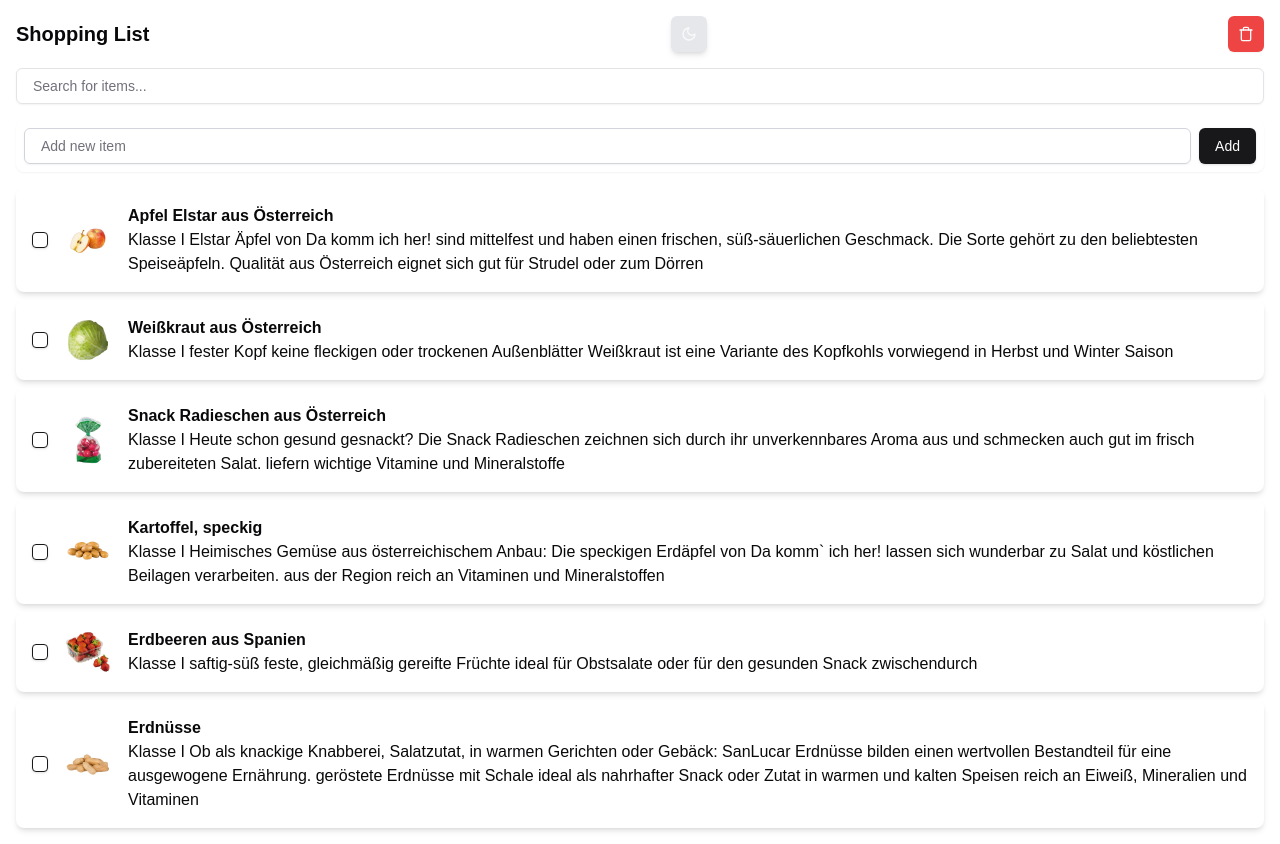
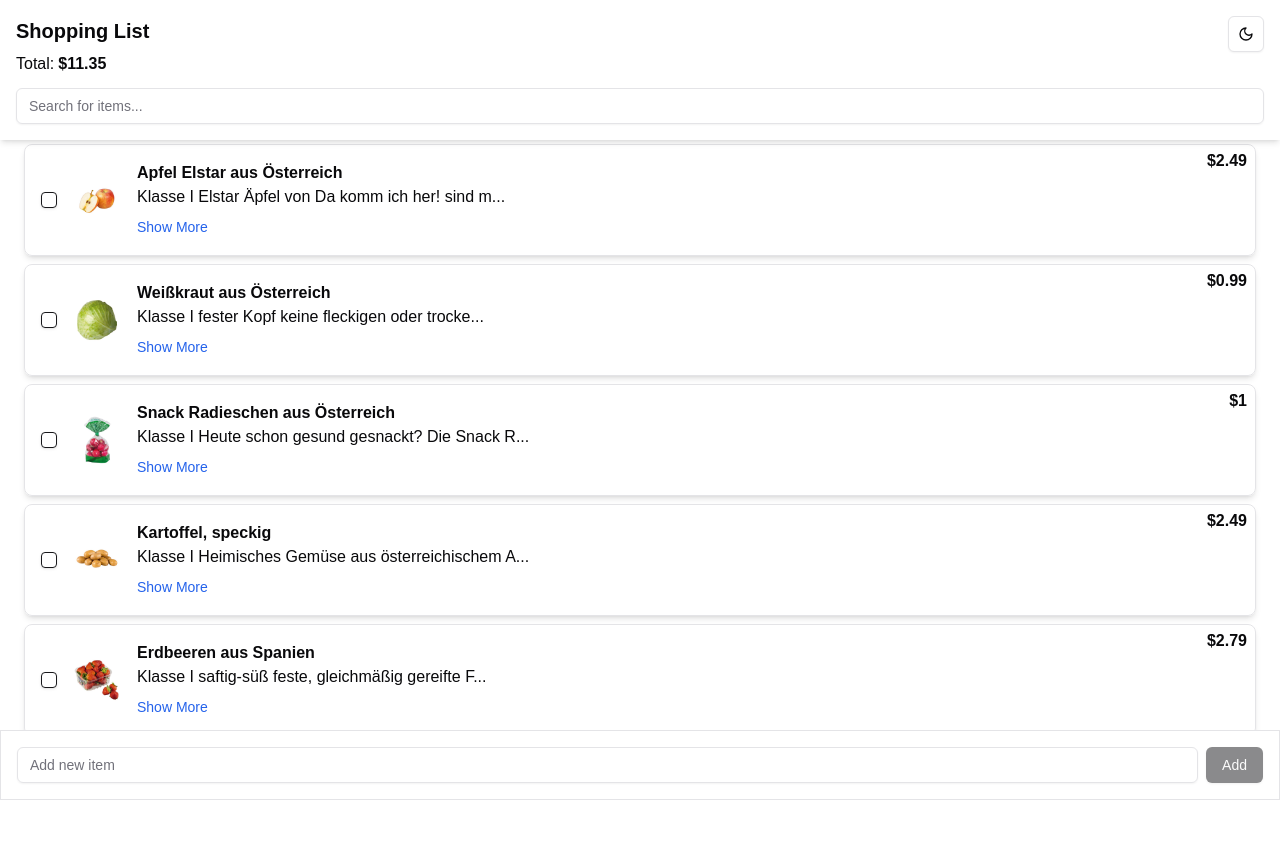
Before and after one commit to hamed-iam/tpsfd-task, a Next.js app: page / in a window 1280 px wide. After the commit the page ends 800 px from the top, so only its background shows below. Built offline with nearby package versions, Linux system fonts and the light colour scheme.

Commit message:
make header and add item fixed on top and bottom respectivly

```diff
--- a/app/page.tsx
+++ b/app/page.tsx
@@ -1,26 +1,16 @@
 "use client";
 
-import { ChangeEvent, useMemo, useState } from "react";
+import { ChangeEvent, useMemo, useRef, useState } from "react";
 
 import { debounce } from "@/utils/debounce";
 import { Input } from "@/components/ui/input";
 import AddItemForm from "@/components/AddItemForm";
-import DeleteButton from "@/components/DeleteButton";
 import ShoppingItem from "@/components/ShoppingItem";
 import { DarkModeToggle } from "@/components/DarkModeToggle";
+import { TrashIcon, X } from "lucide-react";
+import { Button } from "@/components/ui/button";
 import data from "@/data/products.json";
-
-type Product = {
-  id: string;
-  title: string;
-  description: string;
-  base64Image: string;
-  price: number;
-  strikePrice: number;
-  checked: boolean;
-};
-
-type NewProduct = Omit<Product, "id">;
+import { type NewProduct } from "@/data/types";
 
 export default function Home() {
   const [inputValue, setInputValue] = useState("");
@@ -29,7 +19,9 @@ export default function Home() {
     data.products.map((item) => ({ ...item, checked: false })),
   );
 
-  const addItem = (title: string) => {
+  const itemsContainerRef = useRef<HTMLDivElement>(null);
+
+  const handleAddItem = (title: string) => {
     const newItem: NewProduct = {
       title,
       checked: false,
@@ -39,10 +31,19 @@ export default function Home() {
       description: "",
     };
 
-    setItems((prev) => [...prev, { ...newItem, id: Date.now().toString() }]);
+    setItems((prev) => {
+      const updatedItems = [...prev, { ...newItem, id: Date.now().toString() }];
+      setTimeout(() => {
+        itemsContainerRef.current?.scrollTo({
+          top: itemsContainerRef.current.scrollHeight,
+          behavior: "smooth",
+        });
+      }, 0);
+      return updatedItems;
+    });
   };
 
-  const toggleItem = (id: string) => {
+  const handleToggleItemChecked = (id: string) => {
     setItems((prev) =>
       prev.map((item) =>
         item.id === id ? { ...item, checked: !item.checked } : item,
@@ -50,7 +51,7 @@ export default function Home() {
     );
   };
 
-  const deleteChecked = () => {
+  const handleDeleteChecked = () => {
     setItems((prev) => prev.filter((item) => !item.checked));
   };
 
@@ -74,28 +75,70 @@ export default function Home() {
       item.description.toLowerCase().includes(searchQuery.toLowerCase()),
   );
 
+  const handleClearSearch = () => {
+    setSearchQuery("");
+    setInputValue("");
+  };
+
+  const totalShoppingAmount = items
+    .reduce((sum, product) => sum + product.price, 0)
+    .toFixed(2);
+
   return (
     <div className="space-y-4 p-4">
-      <header className="flex items-center justify-between">
+      <header className="fixed left-0 top-0 z-10 w-full bg-white p-4 shadow-md dark:bg-black">
+        <div className="flex justify-between">
           <h1 className="text-xl font-bold">Shopping List</h1>
+          <section className="flex gap-2">
+            {items.some((item) => item.checked) && (
+              <Button
+                variant="destructive"
+                onClick={handleDeleteChecked}
+                size="icon"
+              >
+                <TrashIcon />
+              </Button>
+            )}
             <DarkModeToggle />
-        <DeleteButton onDelete={deleteChecked} />
-      </header>
+          </section>
+        </div>
+        <h2>
+          Total:
+          <span className="mx-1 font-semibold">${totalShoppingAmount}</span>
+        </h2>
+
+        <div className="mt-3 flex items-center gap-2">
           <Input
             value={inputValue}
             onChange={handleInputChange}
             placeholder="Search for items..."
-        className="mb-4 w-full rounded-md border px-4 py-2"
           />
-      <AddItemForm onAdd={addItem} />
-      <div className="space-y-2">
+          {searchQuery && (
+            <Button size="icon" variant="outline" onClick={handleClearSearch}>
+              <X />
+            </Button>
+          )}
+        </div>
+      </header>
+
+      <div
+        ref={itemsContainerRef}
+        className="max-h-[calc(100vh-100px)] space-y-2 overflow-y-auto px-2 pb-8 pt-28"
+      >
         {filteredItems.map((item) => (
           <ShoppingItem
             key={item.id}
             item={item}
-            onToggle={() => toggleItem(item.id)}
+            onToggle={() => handleToggleItemChecked(item.id)}
           />
         ))}
+        {!filteredItems.length && (
+          <h2 className="text-center font-semibold">No Items</h2>
+        )}
+      </div>
+
+      <div className="fixed bottom-0 left-0 z-10 w-full border bg-white dark:bg-black">
+        <AddItemForm onAdd={handleAddItem} />
       </div>
     </div>
   );
--- a/components/AddItemForm.tsx
+++ b/components/AddItemForm.tsx
@@ -17,18 +17,14 @@ const AddItemForm = ({ onAdd }: AddItemFormProps) => {
   };
 
   return (
-    <div className="flex items-center space-x-2 rounded-lg p-2 shadow-sm">
+    <div className="flex items-center space-x-2 p-4">
       <Input
         value={inputValue}
         onChange={(e) => setInputValue(e.target.value)}
         placeholder="Add new item"
-        className="flex-grow rounded-md border border-gray-300 px-4 py-2 focus:outline-none focus:ring-2 focus:ring-blue-400"
       />
 
-      <Button
-        onClick={handleAdd}
-        className="transform rounded-md px-4 py-2 text-white transition-transform hover:scale-105 active:scale-95"
-      >
+      <Button onClick={handleAdd} disabled={!inputValue}>
         Add
       </Button>
     </div>
--- a/components/DarkModeToggle.tsx
+++ b/components/DarkModeToggle.tsx
@@ -1,8 +1,12 @@
 import { Moon, Sun } from "lucide-react";
-import { useState } from "react";
-import { Button } from "./ui/button";
+import { RefAttributes, useState } from "react";
+import { Button, type ButtonProps } from "./ui/button";
 
-export const DarkModeToggle = () => {
+interface DarkModeToggleProps {
+  buttonProps?: ButtonProps & RefAttributes<HTMLButtonElement>;
+}
+
+export const DarkModeToggle = ({ buttonProps }: DarkModeToggleProps) => {
   const [isDark, setIsDark] = useState(false);
 
   const toggleDarkMode = () => {
@@ -14,7 +18,8 @@ export const DarkModeToggle = () => {
     <Button
       size="icon"
       onClick={toggleDarkMode}
-      className="bg-gray-200 shadow-md dark:bg-gray-700"
+      variant="outline"
+      {...buttonProps}
     >
       {isDark ? <Sun /> : <Moon />}
     </Button>
--- a/components/DeleteButton.tsx
+++ /dev/null
@@ -1,10 +0,0 @@
-import { Button } from "@/components/ui/button";
-import { TrashIcon } from "lucide-react";
-
-const DeleteButton = ({ onDelete }: { onDelete: () => void }) => (
-  <Button variant="destructive" onClick={onDelete} size="icon">
-    <TrashIcon />
-  </Button>
-);
-
-export default DeleteButton;
--- a/components/ShoppingItem.tsx
+++ b/components/ShoppingItem.tsx
@@ -1,15 +1,24 @@
-import { Checkbox } from "@/components/ui/checkbox";
+import { useState } from "react";
 import Image from "next/image";
 
-const ShoppingItem = ({
-  item,
-  onToggle,
-}: {
-  item: any;
+import { Checkbox } from "@/components/ui/checkbox";
+import { type Product } from "@/data/types";
+
+interface ShoppingItemProps {
+  item: Product;
   onToggle: () => void;
-}) => {
+}
+
+const ShoppingItem = ({ item, onToggle }: ShoppingItemProps) => {
+  const [isExpanded, setIsExpanded] = useState(false);
+
+  const toggleExpanded = () => setIsExpanded((prev) => !prev);
+
+  const getTruncatedDescription = (text: string, limit: number) =>
+    text.length > limit && !isExpanded ? `${text.slice(0, limit)}...` : text;
+
   return (
-    <div className="flex items-center space-x-4 rounded-lg bg-white p-4 shadow-md">
+    <div className="relative flex items-center space-x-4 rounded-lg border p-4 shadow-md">
       <Checkbox checked={item.checked} onCheckedChange={onToggle} />
       <Image
         src={item.base64Image || "/images/fallback.png"}
@@ -20,8 +29,19 @@ const ShoppingItem = ({
       />
       <div>
         <h3 className="text-lg font-semibold">{item.title}</h3>
-        <p className="text-gray-secondary">{item.description}</p>
+        <p className="text-gray-secondary">
+          {getTruncatedDescription(item.description, 50)}
+        </p>
+        {item.description.length > 50 && (
+          <button
+            onClick={toggleExpanded}
+            className="mt-2 text-sm text-blue-600 hover:underline"
+          >
+            {isExpanded ? "Show Less" : "Show More"}
+          </button>
+        )}
       </div>
+      <span className="absolute right-2 top-1 font-bold">${item.price}</span>
     </div>
   );
 };
--- /dev/null
+++ b/data/types.ts
@@ -0,0 +1,11 @@
+export type Product = {
+  id: string;
+  title: string;
+  description: string;
+  base64Image: string;
+  price: number;
+  strikePrice: number | null;
+  checked: boolean;
+};
+
+export type NewProduct = Omit<Product, "id">;
```
Lines whose indentation alone changed are shown as unchanged.
